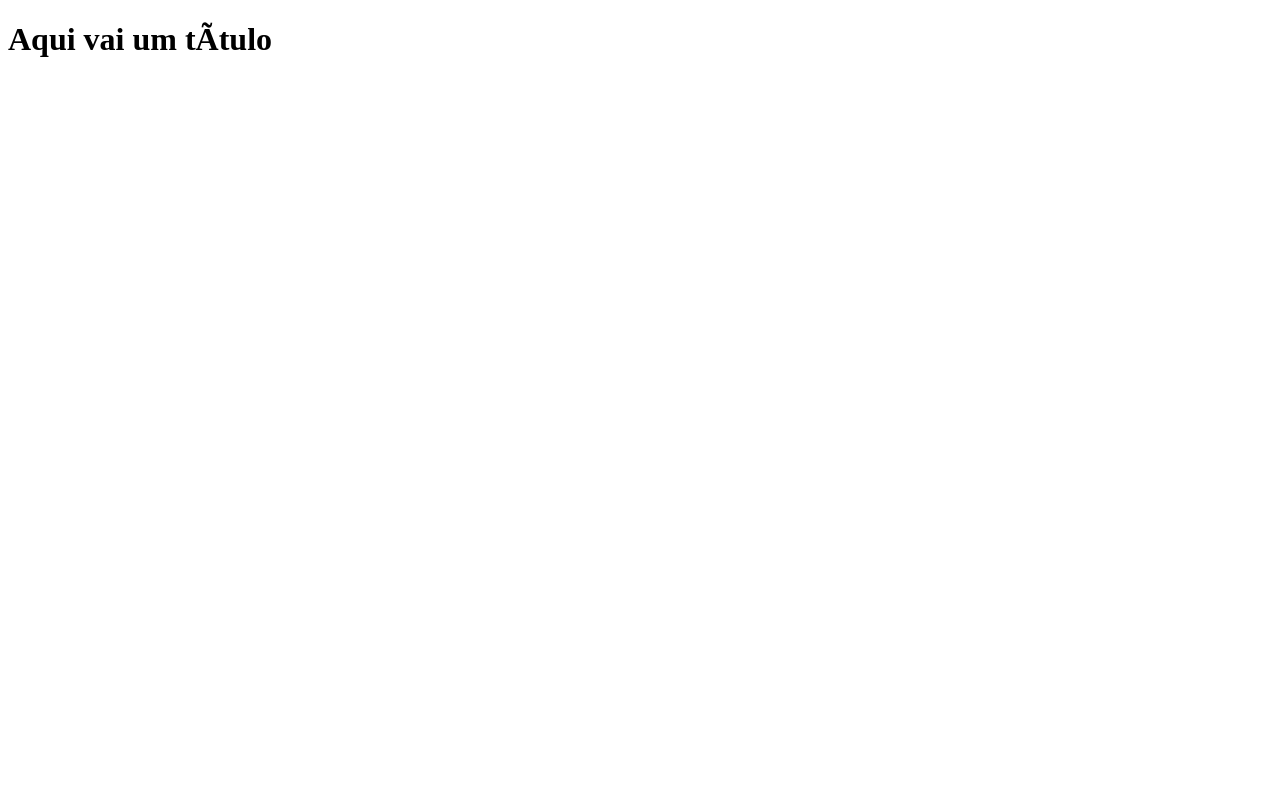
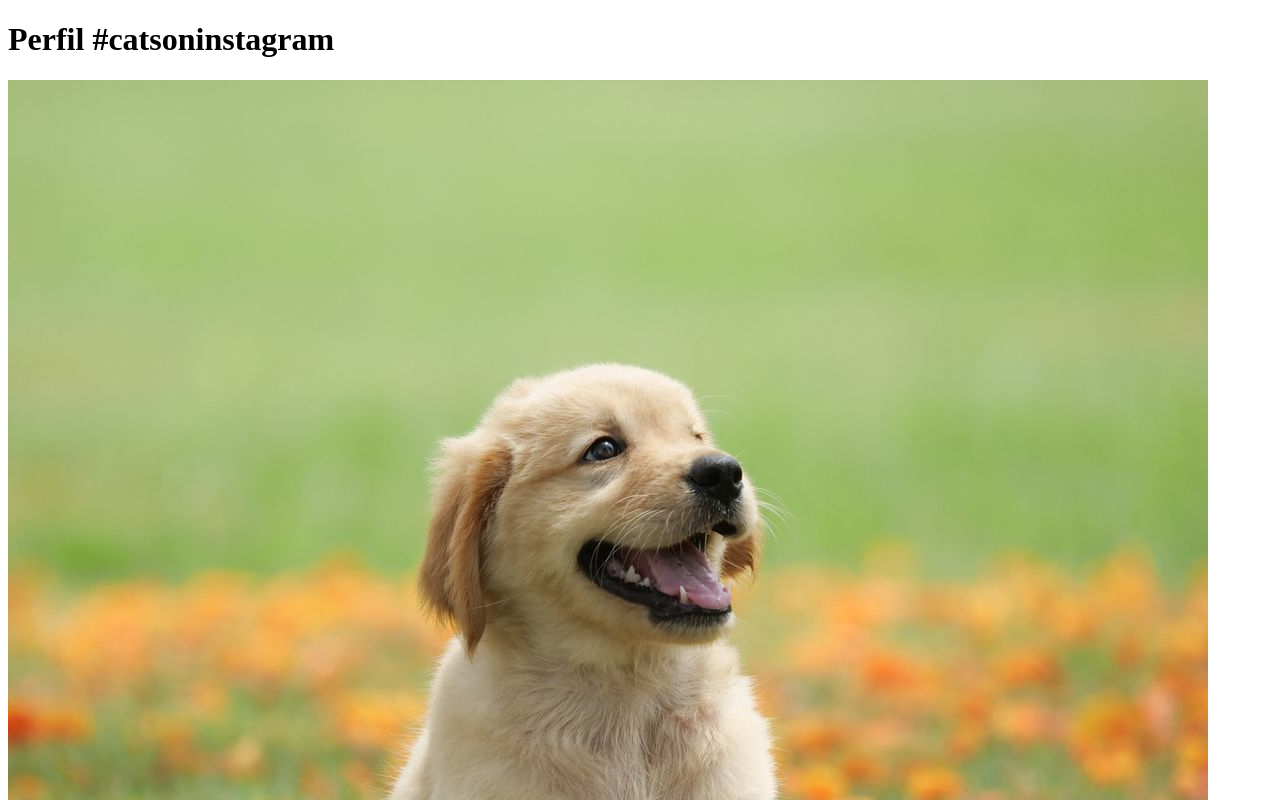
Before and after one commit to carolineferreiraa/ProjetoGitHub, a plain HTML site: page index.html in a window 1280 px wide. Shown: the top 800 px of the page. Drawn offline with Linux system fonts and the light colour scheme.

Commit message:
Update com imagem

```diff
--- a/index.html
+++ b/index.html
@@ -4,7 +4,7 @@
 
 <head>
 
-<title>Título da página</title>
+<title>Fanpage de Gatinhos</title>
 
 <meta charset=“utf-8”>
 
@@ -12,7 +12,9 @@
 
 <body>
 
-<h1>Aqui vai um título</h1>
+<h1>Perfil #catsoninstagram</h1>
+
+<img src= "images/dog.jpg" />
 
 </body>
 
```
Also changed, not shown: images/dog.jpg (added).
